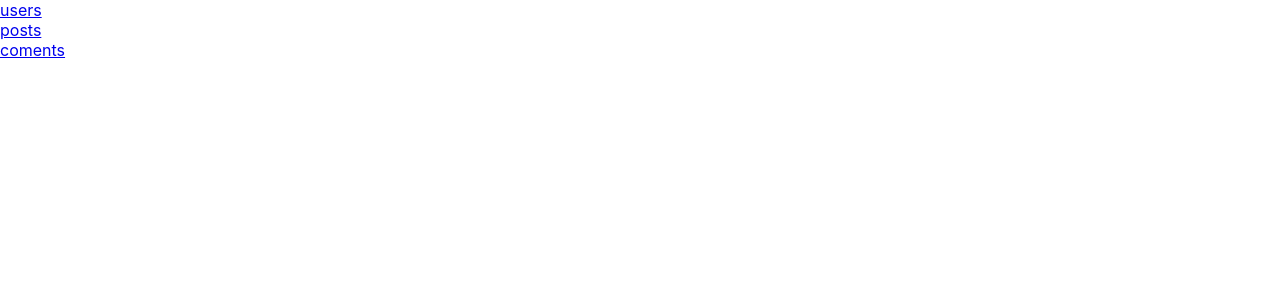
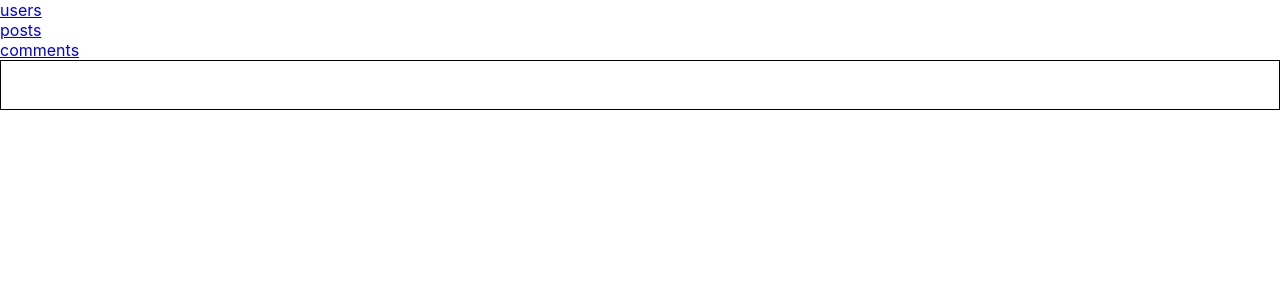
Before and after one commit to DarinaZaviazun/Homework, a React (Create React App) app in the folder reacthw/: page / in a window 1280 px wide. Shown: the top 300 px of the page. Built offline with nearby package versions, Linux system fonts and the light colour scheme.

Commit message:
lesson4.4 final

```diff
--- a/reacthw/src/App.css
+++ b/reacthw/src/App.css
@@ -1,38 +1,5 @@
-.App {
-  text-align: center;
+.app-route{
+  border: 1px solid black;
+  box-sizing: border-box;
+  min-height: 50px;
 }
-
-.App-logo {
-  height: 40vmin;
-  pointer-events: none;
-}
-
-@media (prefers-reduced-motion: no-preference) {
-  .App-logo {
-    animation: App-logo-spin infinite 20s linear;
-  }
-}
-
-.App-header {
-  background-color: #282c34;
-  min-height: 100vh;
-  display: flex;
-  flex-direction: column;
-  align-items: center;
-  justify-content: center;
-  font-size: calc(10px + 2vmin);
-  color: white;
-}
-
-.App-link {
-  color: #61dafb;
-}
-
-@keyframes App-logo-spin {
-  from {
-    transform: rotate(0deg);
-  }
-  to {
-    transform: rotate(360deg);
-  }
-}
--- a/reacthw/src/App.js
+++ b/reacthw/src/App.js
@@ -8,7 +8,7 @@ import {
 } from 'react-router-dom';
 import AllUsers from "./components/all-users/AllUsers";
 import AllPosts from "./components/all-posts/AllPosts";
-//import AllComments from "./components/all-comments/AllComments";
+import AllComments from "./components/all-comments/AllComments";
 import './App.css'
 
 class App extends Component {
@@ -23,7 +23,7 @@ class App extends Component {
               <Link to={'/posts'}>posts</Link>
             </div>
             <div>
-              <Link to={'/coments'}>coments</Link>
+              <Link to={'/comments'}>comments</Link>
             </div>
             <div className={'app-route'}>
               <Switch>
@@ -33,8 +33,8 @@ class App extends Component {
                 <Route path={'/posts'}>
                   <AllPosts/>
                 </Route>
-                <Route path={'coments'}>
-                  {/*<AllComments/>*/}
+                <Route path={'/comments'}>
+                  <AllComments/>
                 </Route>
               </Switch>
             </div>
--- /dev/null
+++ b/reacthw/src/components/all-comments/AllComments.css
@@ -0,0 +1,5 @@
+.all-comments-router{
+    border: 1px solid red;
+    box-sizing: border-box;
+    min-height: 50px;
+}
--- /dev/null
+++ b/reacthw/src/components/all-comments/AllComments.js
@@ -0,0 +1,44 @@
+import React, {Component} from 'react';
+import {
+    BrowserRouter as Router,
+    Switch,
+    Route,
+    Link,
+    withRouter
+} from 'react-router-dom';
+import FullComments from "../fullComment/FullComments";
+import CommentService from "../commentsService/CommentService";
+import Comment from "../comments/Comment";
+import './AllComments.css'
+
+class AllComments extends Component {
+    commentService = new CommentService();
+    state = {comments: []};
+    async componentDidMount() {
+        let comments = await this.commentService.comments()
+        this.setState({comments})
+    }
+
+    render() {
+        let {comments} = this.state;
+        let {match:{url}} = this.props;
+        console.log(this.props)
+        console.log("tut")
+        return (
+            <div>
+                {
+                    comments.map(value => <Comment item={value} key={value.id}/>)
+                }
+                <div className={'all-comments-router'}>
+                    <Switch>
+                        <Route path={`${url}/:id`} exact={true} render={(props) =>{
+                            let {match: {params: {id}}} = props;
+                            {return <FullComments id={id}/>}}}/>
+                    </Switch>
+                </div>
+            </div>
+        );
+    }
+}
+
+export default withRouter(AllComments);
--- /dev/null
+++ b/reacthw/src/components/comments/Comment.js
@@ -0,0 +1,22 @@
+import React, {Component} from 'react';
+import {
+    BrowserRouter as Router,
+    Switch,
+    Route,
+    Link,
+    withRouter
+} from 'react-router-dom';
+
+class Comment extends Component {
+    render() {
+        let {item, match:{url}} = this.props
+
+        return (
+            <div>
+                {item.name} -- <Link to={`${url}/${item.id}`}>Details</Link>
+            </div>
+        );
+    }
+}
+
+export default withRouter(Comment);
--- /dev/null
+++ b/reacthw/src/components/commentsService/CommentService.js
@@ -0,0 +1,9 @@
+export default class CommentService{
+    url = 'https://jsonplaceholder.typicode.com/comments';
+
+    async comments() {
+        return await fetch(this.url)
+            .then(value => value.json())
+
+    }
+}
--- /dev/null
+++ b/reacthw/src/components/fullComment/FullComments.js
@@ -0,0 +1,21 @@
+import React, {Component} from 'react';
+import {
+    BrowserRouter as Router,
+    Switch,
+    Route,
+    Link,
+    withRouter
+} from 'react-router-dom';
+
+class FullComments extends Component {
+    render() {
+        let {id} = this.props
+        return (
+            <div>
+                here we have comment # {id}
+            </div>
+        );
+    }
+}
+
+export default withRouter(FullComments);
```
Also changed, not shown: 1 other file (tests, documents, lock files or other folders).
